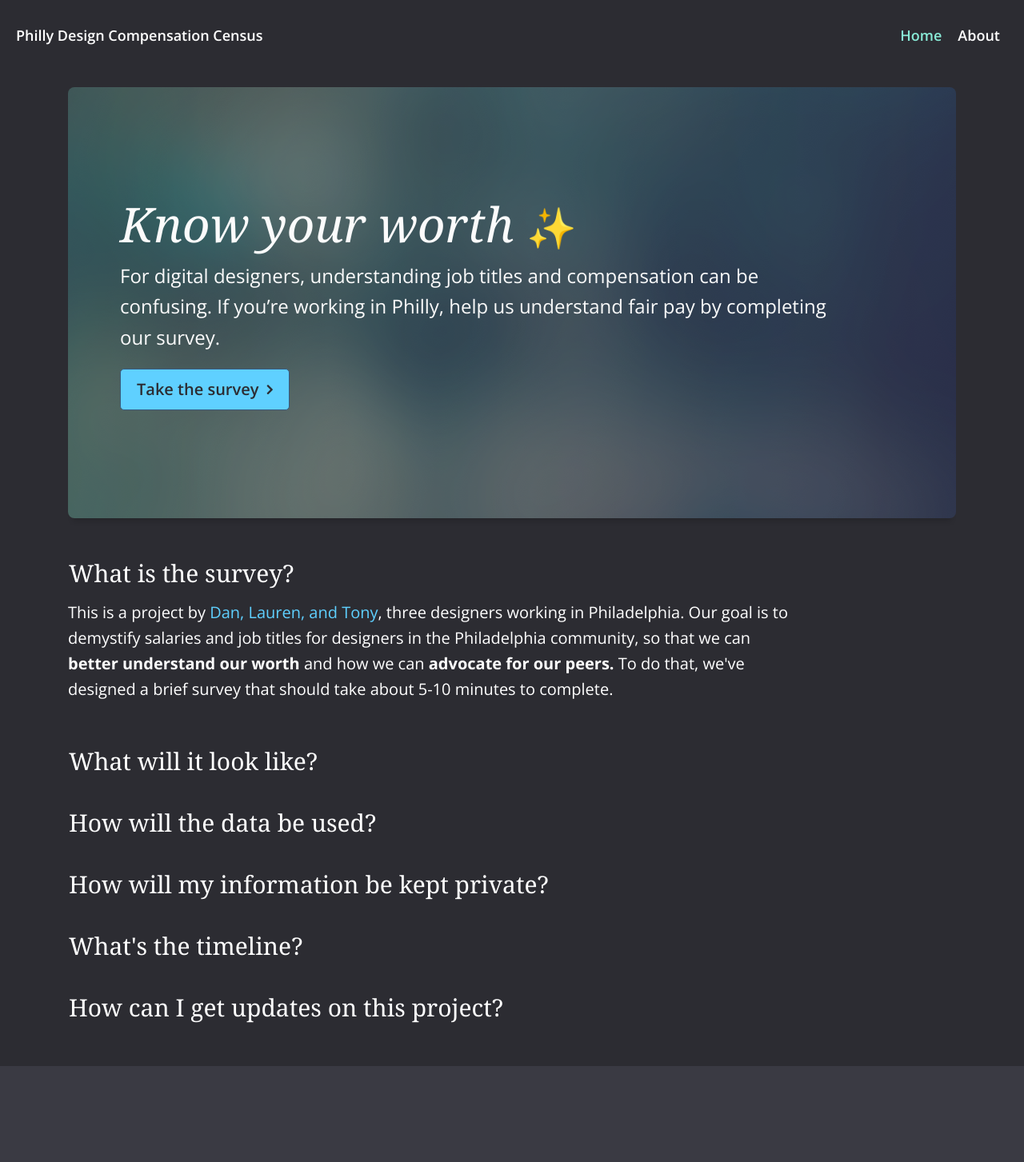
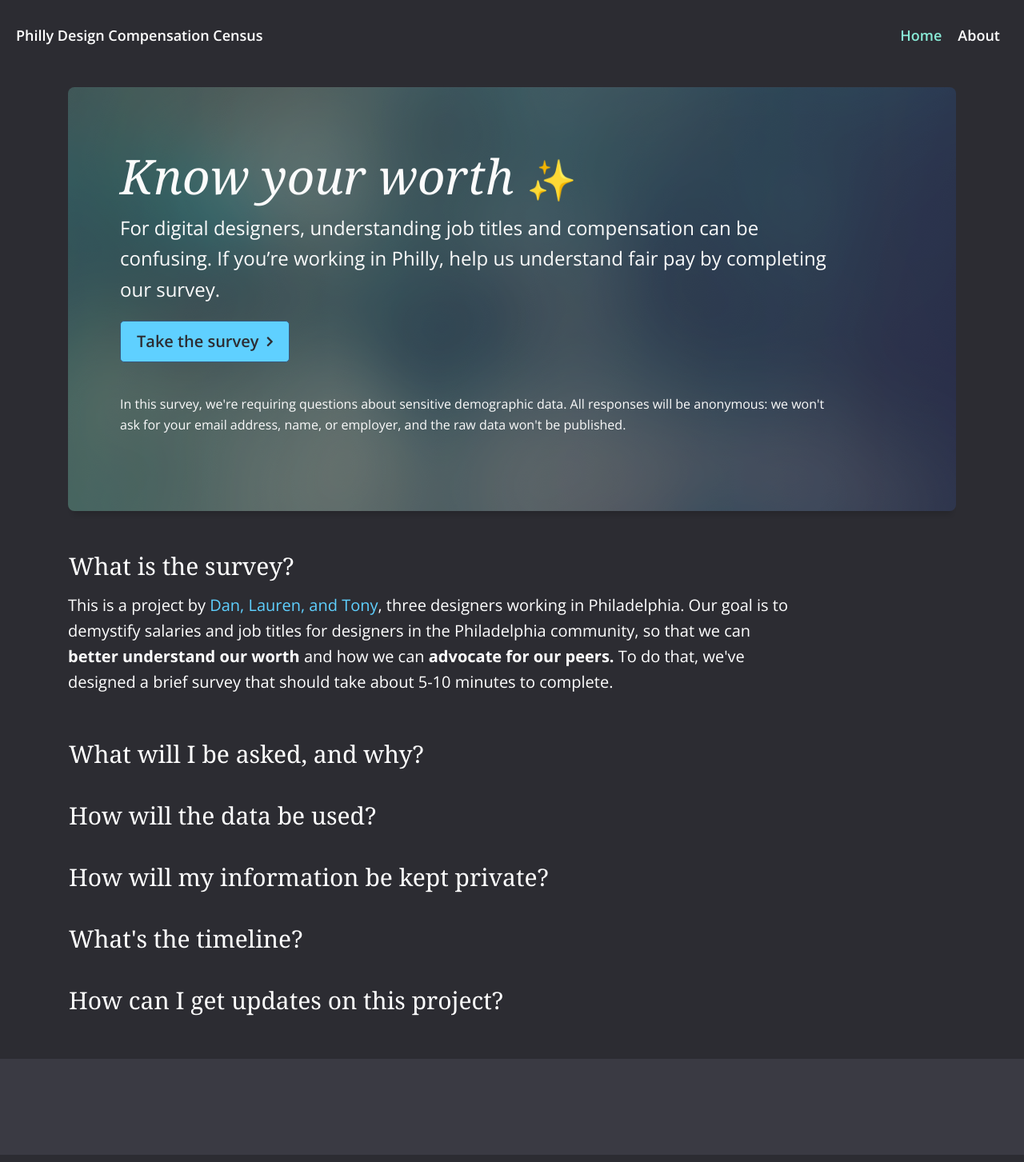
Before and after one commit to laurenhallden/designer-survey, a Jekyll site: the page built from index.md, in a window 1280 px wide. Shown: the whole page at 80% size. Built offline with Jekyll 4.4.1, drawn with Linux system fonts in a browser that asks for light colours; nearby versions of some CDN libraries; comment, search, counter and statistics services are not loaded.

Commit message:
Made some further content changes
Includes one change to padding in hero-card

```diff
--- a/_layouts/standard.html
+++ b/_layouts/standard.html
@@ -17,6 +17,7 @@
                     <h1>{{ page.title }} <span>✨</span></h1>
                     <p>For digital designers, understanding job titles and compensation can be confusing. If you’re working in Philly, help us understand fair pay by completing our survey.</p>
                     <button type="button" class="btn btn-primary btn-lg">Take the survey <i class="fa fa-angle-right"></i></button>
+                    <p style="font-size:.8rem; margin-top:2rem">In this survey, we're requiring questions about sensitive demographic data. All responses will be anonymous: we won't ask for your email address, name, or employer, and the raw data won't be published.</p>
                     </div>
                 </div>
             </div>
@@ -44,12 +45,11 @@
         </div>
       </div>
 
-
       <div class="acc-card">
         <div class="acc-card-header" id="headingTwo">
           <h5 class="mb-0">
             <button class="btn btn-link collapsed" type="button" data-toggle="collapse" data-target="#collapseTwo" aria-expanded="false" aria-controls="collapseTwo">
-              What will it look like?
+              What will I be asked, and why?
             </button>
           </h5>
         </div>
@@ -79,8 +79,8 @@
         </div>
         <div id="collapseThree" class="collapse" aria-labelledby="headingThree" data-parent="#accordion">
           <div class="acc-card-body">
-            <p>Results will be presented largely in two sections:</p>
-            <p><strong>Compensation Profiles:</strong> We'll be creating profiles from the data based on clusters of responsibilities, salary data, and experience level. You might expect to see profiles along the lines of "Entry-level Designer at an Agency" or "In-house Design Lead."</p>
+            <p>Results will be presented largely in two sections, <strong>Compensation Profiles</strong> and <strong>Overall Trends</strong>:</p>
+            <p><strong>Compensation Profiles:</strong> We'll be creating profiles from based on clusters of responsibilities, salary data, and experience level. You might expect to see profiles along the lines of "Entry-level Designer at an Agency" or "In-house Design Lead."</p>
 
             <div class="charts">
               <div class="row">
@@ -128,9 +128,9 @@
             <div class="acc-card-body">
               <p>We realize that the information we’re collecting is sensitive. <strong>We will not:</strong></p>
               <ul>
-                <li>Collect or store any identifying information (e.g., name, email) alongside the survey data</li>
-                <li>Share the raw data with anyone outside of our <a href="/about">analysis team</a></li>
-                <li>Present data in any format that allows a single person's response to be identifiable</li>
+                <li>collect or store any identifying information (e.g., name, email) alongside the survey data</li>
+                <li>share the raw data with anyone outside of our <a href="/about">analysis team</a></li>
+                <li>present data in any format that allows a single person's response to be identifiable</li>
               </ul>
               <p>If you have questions about how your data will be handled, contact us at:<br/>
               phillydesigncomp AT gmail DOT com</p>
--- a/_layouts/thanks.html
+++ b/_layouts/thanks.html
@@ -13,12 +13,13 @@
         <div class="row text-left">
             <div class="col-lg-9">
                 <h1>{{ page.title }}</h1>
-                <p>Thank you for sharing. We're going to collect responses throughout July and expect to share results in the fall. If you'd like to receive updates, sign up for our email list below. (This will be in no way tied to your responses!)</p>
+                <p>Thank you for sharing. We're going to collect responses throughout July and expect to share results in the fall. If you'd like to receive updates, sign up for our email list below! (This will be in no way tied to your responses.)</p>
 
                 {% include mailchimp.html %}
 
                 <h3>Interested in sharing your story?</h3>
-                <p>We're also interested in collecting stories, either positive or negative, around things you've faced in your career. These findings will help to compliment the quantitative data from the survey. If you'd like to discuss, contact us at phillydesigncomp AT gmail DOT com with your name and a brief note, and we'll get back to you shortly!</p>
+                <p>We're also interested in collecting stories, either positive or negative, around things you've faced in your career. These findings will complement the quantitative data from the survey to paint a more complete picture.</p>
+                <p>If you'd like to discuss, contact us at <strong>phillydesigncomp AT gmail DOT com</strong> with your name and a brief note, and we'll get back to you shortly!</p>
             </div>
         </div>
     </div>
--- a/stylesheets/screen.css
+++ b/stylesheets/screen.css
@@ -689,7 +689,7 @@ section + .bg-light {
   background-position: center;
   background-size: cover;
   background-color: #3A555D;
-  padding: 135px 50px;
+  padding: 75px 50px;
   border-radius: 8px;
   box-shadow: 0 10px 6px -6px rgba(0, 0, 0, 0.15);
 }
```
Also changed, not shown: other parts of _layouts/standard.html (+1 -1 lines).
